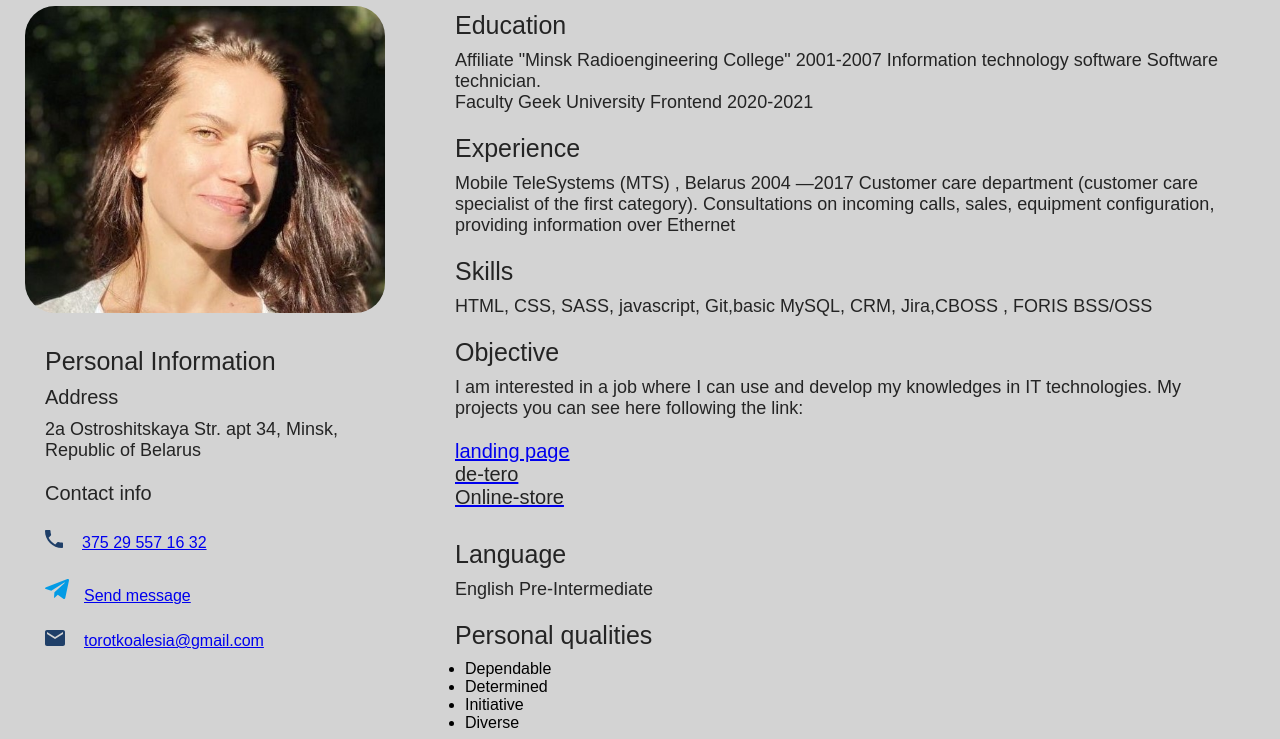
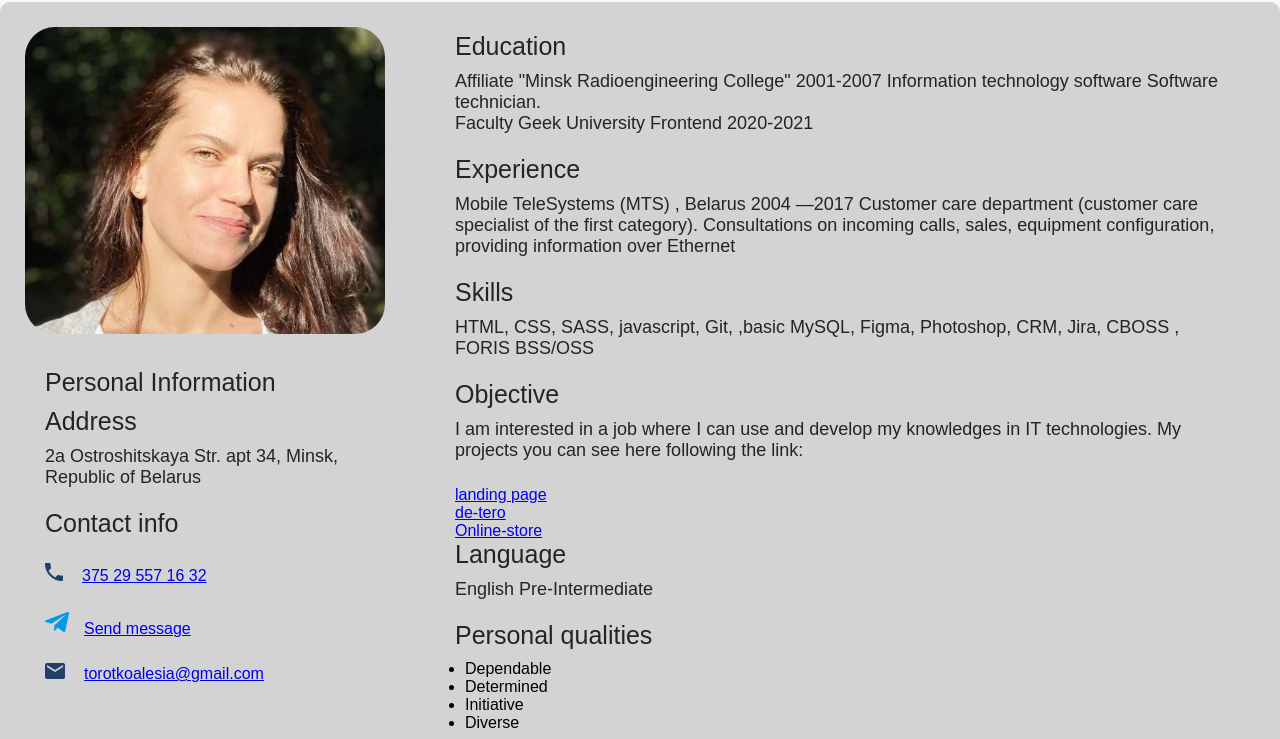
Before and after one commit to avataralesia/CV_EN, a plain HTML site: page index.html in a window 1280 px wide. Shown: the part 89-828 px from the top of the page. Drawn offline with Linux system fonts and the light colour scheme.

Commit message:
Update index.html

```diff
--- a/index.html
+++ b/index.html
@@ -1,28 +1,30 @@
 <!DOCTYPE html>
 <html lang="en">
+
 <head>
     <meta charset="UTF-8">
     <meta name="viewport" content="width=device-width, initial-scale=1.0">
     <link rel="stylesheet" href="style.css">
     <title>CV TOROTKO ALESIA</title>
 </head>
+
 <body>
     <div class="wrapper">
         <div class="name">
             <h1>TOROTKO ALESIA</h1>
-            <p class="top"></p>
+            <p class="top">Junior Frontend</p>
         </div>
         <div class="info test">
             <div class="personal">
-                    <img src="img/резюме1.jpg" alt="photo" class="main_photo">
+                <img src="img/резюме1.jpg" alt="photo" class="main_photo">
                 <div class="content">
                     <h3 class="pers_bottom">Personal Information</h3>
-                    <h4>Address</h4>
+                    <h3>Address</h3>
                     <p>2a Ostroshitskaya Str. apt 34, Minsk, Republic of Belarus</p>
-                    <h4>Contact info</h4>
+                    <h3>Contact info</h3>
                     <ul class="list">
                         <li class="web__list"><a href="#">375 29 557 16 32 </a></li>
-                        <li class="web__list"><a  href="https://tlgg.ru/Alesia_Avatar">Send message</a></li>
+                        <li class="web__list"><a href="https://tlgg.ru/Alesia_Avatar">Send message</a></li>
                         <li class="web__list"><a href="mailto:torotkoalesia@gmail.com">torotkoalesia@gmail.com</a></li>
                     </ul>
                 </div>
@@ -34,15 +36,29 @@
                         Information technology software
                         Software technician.<br>
                         Faculty Geek University Frontend 2020-2021
-                        </p>
+                    </p>
                     <h3>Experience</h3>
-                    <p>Mobile TeleSystems (MTS) , Belarus 2004 —2017 Сustomer care department (customer care specialist of the first category). Consultations on incoming calls, sales, equipment configuration, providing information over Ethernet </p>
+                    <p>Mobile TeleSystems (MTS) , Belarus 2004 —2017 Сustomer care department (customer care specialist
+                        of the first category). Consultations on incoming calls, sales, equipment configuration,
+                        providing information over Ethernet </p>
                     <h3>Skills</h3>
-                    <p>HTML, CSS, SASS,  javascript,  Git,basic MySQL, CRM, Jira,CBOSS , FORIS BSS/OSS</p>
+                    <p>HTML, CSS, SASS, javascript, Git, ,basic MySQL, Figma, Photoshop, CRM, Jira, CBOSS , FORIS BSS/OSS</p>
                     <h3>Objective</h3>
-                    <p>I am interested in a job where I can use and develop my knowledges in IT technologies. My projects you can see here following the link:<a target="_blank" href="https://avataralesia.github.io/wildlife/"><h4>landing page</h4>
-                        <a target="_blank" href="https://avataralesia.github.io/de-tero/" ><h4>de-tero</h4><a target="_blank" href="https://avataralesia.github.io/online-store/" ><h4>Online-store</h4></a>
-</p>
+                    <p>I am interested in a job where I can use and develop my knowledges in IT technologies. My
+                        projects you can see here following the link:</p>
+                    <ul class="list">
+                        <li><a target="_blank" href="https://avataralesia.github.io/wildlife/">
+                                landing page
+                            </a></li>
+                        <li> <a target="_blank" href="https://avataralesia.github.io/de-tero/">
+                                de-tero
+                            </a></li>
+                        <li> <a target="_blank" href="https://avataralesia.github.io/online-store/">
+                                Online-store
+                            </a></li>
+                    </ul>
+
+
                     <h3>Language</h3>
                     <p>English Pre-Intermediate</p>
                     <h3>Personal qualities</h3>
@@ -52,7 +68,9 @@
                         <li>Initiative</li>
                         <li>Diverse</li>
                     </ul>
-                    <p class="qual_text">Sociable, purposeful, responsible, ability to work in a team. Well-delivered speech, active life position. I am engaged in self-education : online courses Advance24 and javascript,HTML, CSS, Git.</p>
+                    <p class="qual_text">Sociable, purposeful, responsible, ability to work in a team. Well-delivered
+                        speech, active life position. I am engaged in self-education : online courses Advance24 and
+                        javascript,HTML, CSS, Git.</p>
                 </div>
             </div>
         </div>
@@ -61,4 +79,5 @@
         <p class="footer_text">Copyright &copy;2021 </p>
     </div>
 </body>
+
 </html>
```
